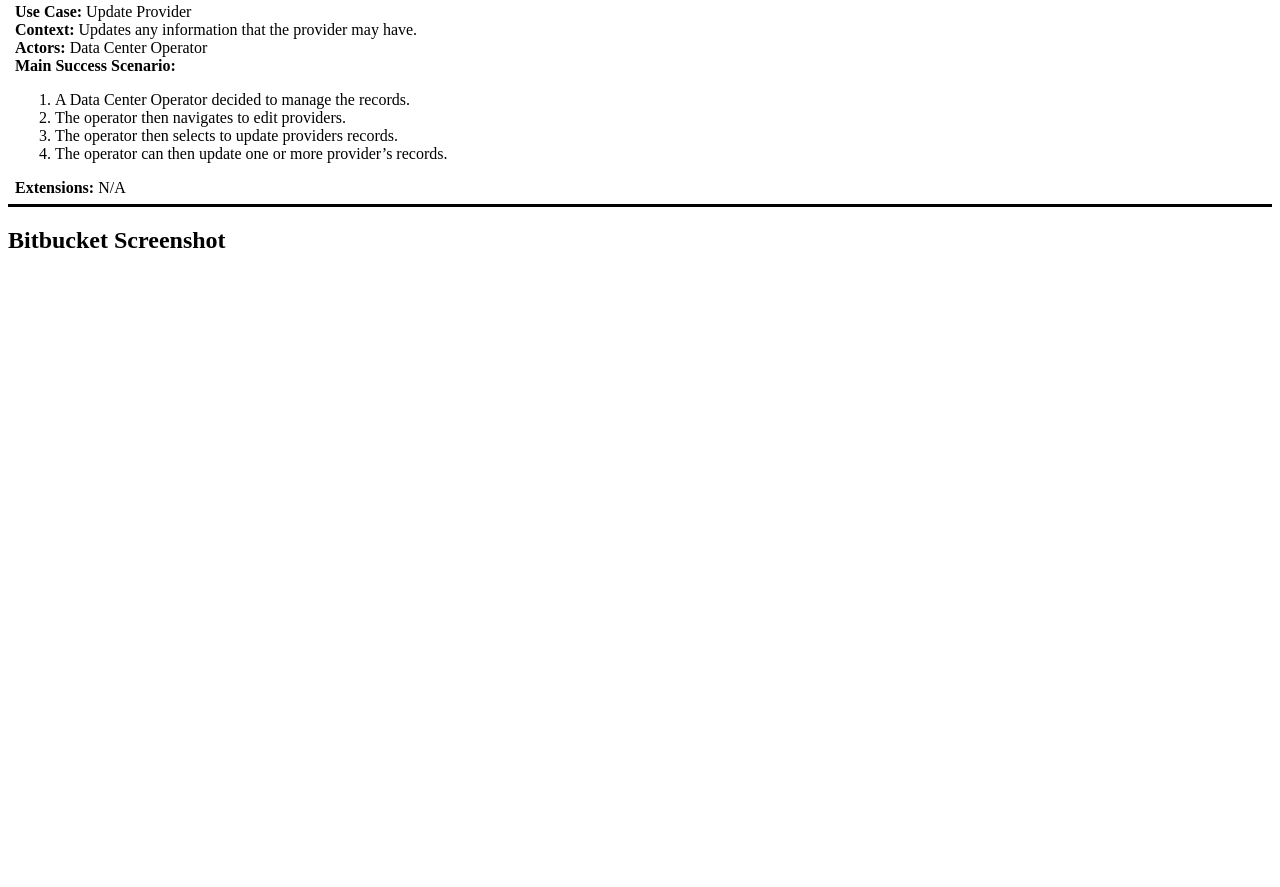
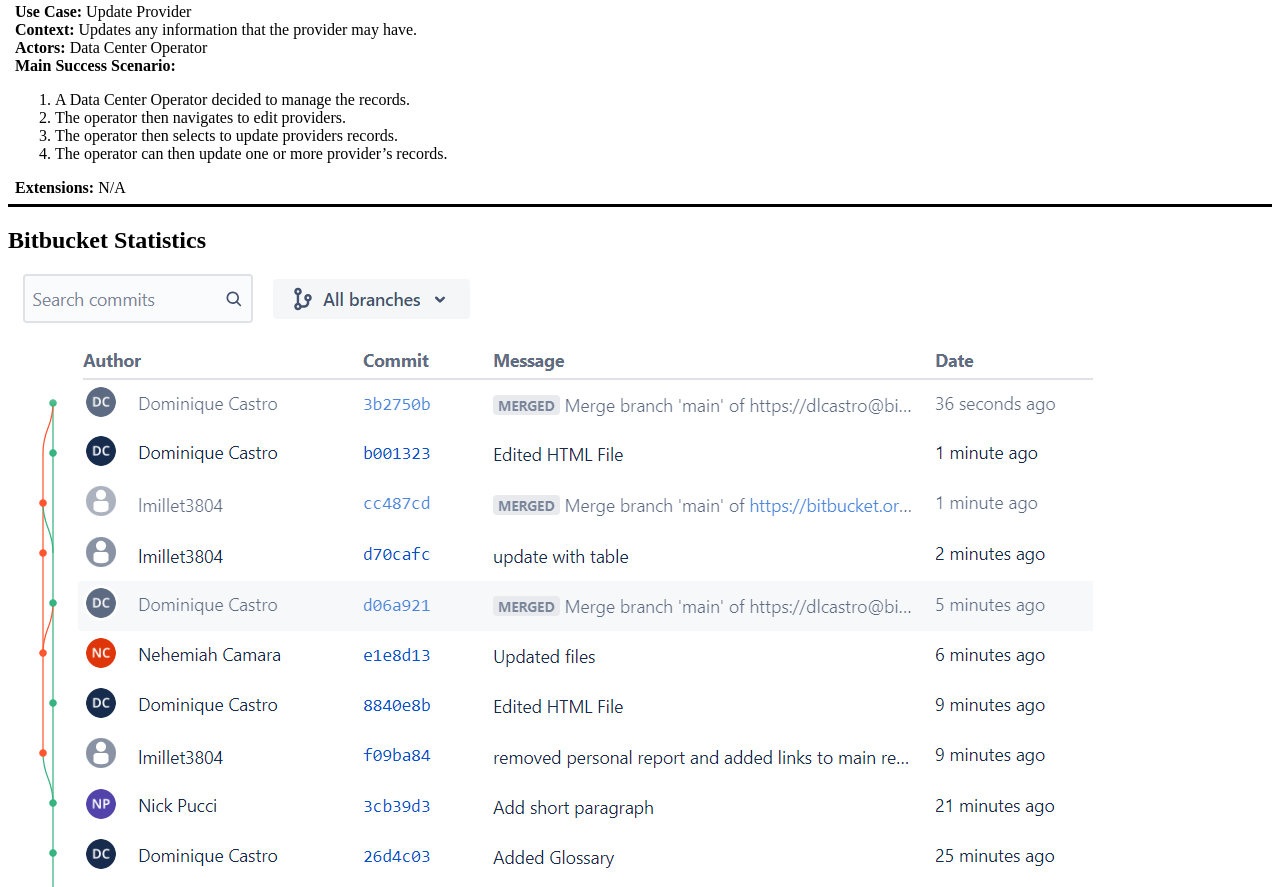
Before and after one commit to nickpucci-ops/ChocAn, a plain HTML site: page Team6_Requirements/Report.html in a window 1280 px wide. Shown: the part 6756-7643 px from the top of the page. Before the commit the page ends 7056 px from the top, so only its background shows below. Drawn offline with Linux system fonts and the light colour scheme.

Commit message:
Final addition to report - add bitbucket_statistics

```diff
--- a/Team6_Requirements/Report.html
+++ b/Team6_Requirements/Report.html
@@ -475,7 +475,7 @@ table.center {
 			</div>
 		</div>
 
-		<h2>Bitbucket Screenshot</h2>
-		<img src="" />
+		<h2>Bitbucket Statistics</h2>
+		<img src="Bitbucket_Statistics.png" />
 	</body>
 </html>
```
Also changed, not shown: Team6_Requirements/Bitbucket_Statistics.png (added).
